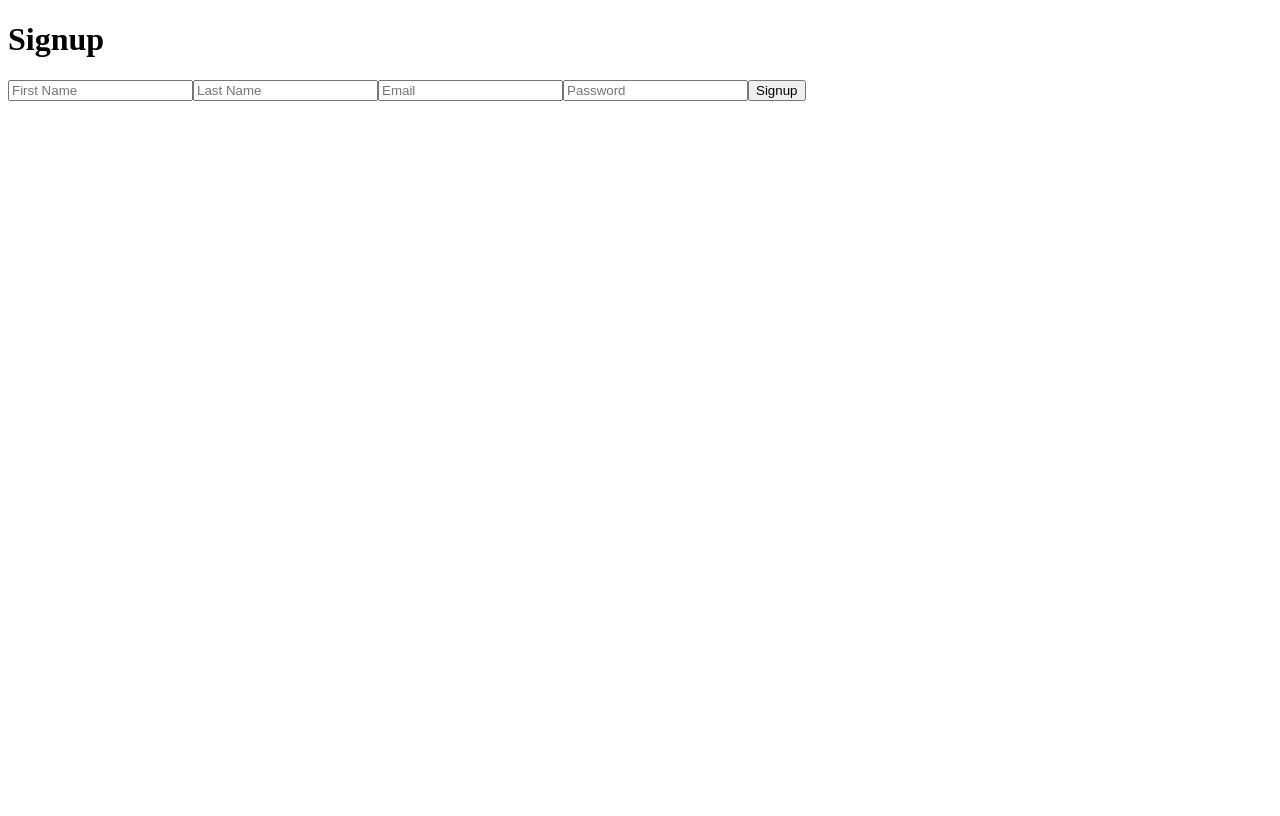
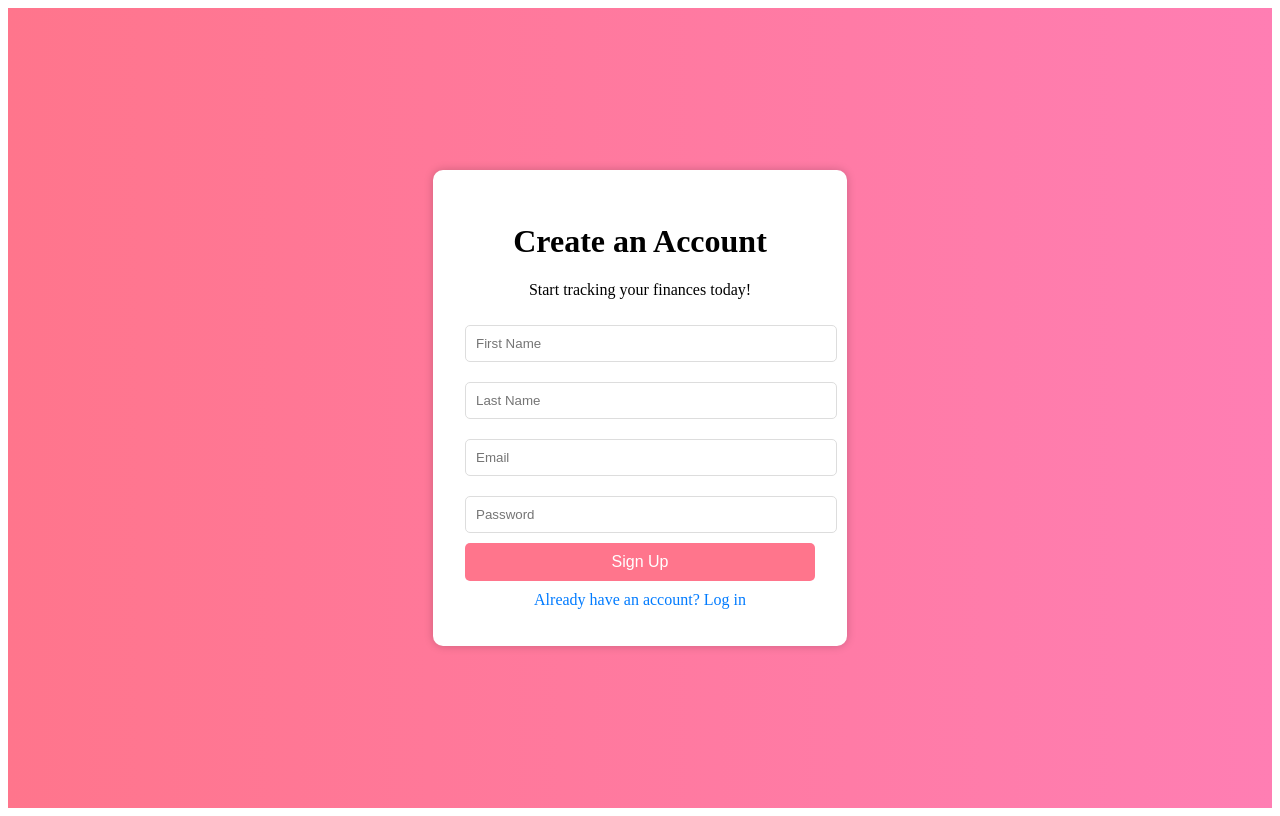
Before and after one commit to RabidPlatypus/FinanceTracker, a React (Create React App) app in the folder frontend/: page /signup in a window 1280 px wide. Built offline with nearby package versions, Linux system fonts and the light colour scheme; no server answers.

Commit message:
Login and SIgnup pages

```diff
--- a/frontend/src/App.js
+++ b/frontend/src/App.js
@@ -1,5 +1,4 @@
-import { Routes, Route } from "react-router-dom";
-import Home from "./pages/Home";
+import { Routes, Route, Navigate } from "react-router-dom";
 import Login from "./pages/Login";
 import Signup from "./pages/Signup";
 import Dashboard from "./pages/Dashboard";
@@ -7,13 +6,17 @@ import Analytics from "./pages/Analytics";
 import ProtectedRoute from "./ProtectedRoute";
 
 function App() {
+  const isAuthenticated = !!localStorage.getItem("token"); // Check if user is logged in
+
   return (
     <Routes>
-      <Route path="/" element={<Home />} />
+      {/* Redirect "/" to login if not logged in, otherwise go to dashboard */}
+      <Route path="/" element={isAuthenticated ? <Navigate to="/dashboard" /> : <Navigate to="/login" />} />
+
       <Route path="/login" element={<Login />} />
       <Route path="/signup" element={<Signup />} />
 
-      {/* Protected routes */}
+      {/* Protected Routes - Only accessible when logged in */}
       <Route element={<ProtectedRoute />}>
         <Route path="/dashboard" element={<Dashboard />} />
         <Route path="/analytics" element={<Analytics />} />
--- /dev/null
+++ b/frontend/src/pages/Login.css
@@ -0,0 +1,67 @@
+.login-container {
+    display: flex;
+    justify-content: center;
+    align-items: center;
+    height: 100vh;
+    background: linear-gradient(to right, #4facfe, #00f2fe);
+  }
+
+  .login-box {
+    background: white;
+    padding: 2rem;
+    border-radius: 10px;
+    box-shadow: 0px 0px 10px rgba(0, 0, 0, 0.2);
+    text-align: center;
+    width: 350px;
+  }
+
+  .logo {
+    width: 100px;
+    margin: 10px 0;
+  }
+
+  input {
+    width: 100%;
+    padding: 10px;
+    margin: 10px 0;
+    border: 1px solid #ddd;
+    border-radius: 5px;
+  }
+
+  button {
+    width: 100%;
+    padding: 10px;
+    background-color: #4facfe;
+    color: white;
+    border: none;
+    border-radius: 5px;
+    cursor: pointer;
+    font-size: 16px;
+  }
+
+  button:hover {
+    background-color: #00c6fb;
+  }
+
+  .error-message {
+    color: red;
+    font-size: 14px;
+  }
+
+  .login-links {
+    margin-top: 10px;
+  }
+
+  .login-links a, .login-links button {
+    display: block;
+    margin: 5px 0;
+    color: #007bff;
+    cursor: pointer;
+    border: none;
+    background: none;
+    font-size: 14px;
+  }
+
+  .login-links button:hover {
+    text-decoration: underline;
+  }
--- a/frontend/src/pages/Login.js
+++ b/frontend/src/pages/Login.js
@@ -1,31 +1,64 @@
 import { useState } from "react";
-import API from "../api"; // Import the API instance
-import { useNavigate } from "react-router-dom";
+import { Link, useNavigate } from "react-router-dom";
+import API from "../api";
+import "./Login.css"; // ✅ We'll create this CSS file for styling
 
 function Login() {
   const [email, setEmail] = useState("");
   const [password, setPassword] = useState("");
+  const [error, setError] = useState("");
   const navigate = useNavigate();
 
   const handleLogin = async (e) => {
     e.preventDefault();
+    setError(""); // Clear previous errors
+
     try {
       const { data } = await API.post("/auth/login", { email, password });
       localStorage.setItem("token", data.token);
-      navigate("/dashboard"); // Redirect to dashboard after login
-    } catch (error) {
-      alert("Invalid credentials. Try again.");
+      localStorage.setItem("user", JSON.stringify(data.user)); // Store user info
+      navigate("/dashboard"); // Redirect to dashboard
+    } catch (err) {
+      setError("Invalid email or password. Please try again.");
     }
   };
 
   return (
-    <div>
-      <h1>Login</h1>
-      <form onSubmit={handleLogin}>
-        <input type="email" placeholder="Email" value={email} onChange={(e) => setEmail(e.target.value)} />
-        <input type="password" placeholder="Password" value={password} onChange={(e) => setPassword(e.target.value)} />
-        <button type="submit">Login</button>
-      </form>
+    <div className="login-container">
+      <div className="login-box">
+        <h1>Welcome to Finance Tracker</h1>
+        <p>Track your expenses & manage budgets efficiently!</p>
+
+        {/* Logo (optional) */}
+        <img src="../logo.svg" alt="Finance Tracker" className="logo" />
+
+        {error && <p className="error-message">{error}</p>}
+
+        <form onSubmit={handleLogin}>
+          <input
+            type="email"
+            placeholder="Email"
+            value={email}
+            onChange={(e) => setEmail(e.target.value)}
+            required
+          />
+          <input
+            type="password"
+            placeholder="Password"
+            value={password}
+            onChange={(e) => setPassword(e.target.value)}
+            required
+          />
+          <button type="submit">Login</button>
+        </form>
+
+        <div className="login-links">
+          <Link to="/signup">New User? Sign Up</Link>
+          <button onClick={() => alert("Forgot Password Coming Soon!")}>
+            Forgot Password?
+          </button>
+        </div>
+      </div>
     </div>
   );
 }
--- /dev/null
+++ b/frontend/src/pages/Signup.css
@@ -0,0 +1,59 @@
+.signup-container {
+    display: flex;
+    justify-content: center;
+    align-items: center;
+    height: 100vh;
+    background: linear-gradient(to right, #ff758c, #ff7eb3);
+  }
+
+  .signup-box {
+    background: white;
+    padding: 2rem;
+    border-radius: 10px;
+    box-shadow: 0px 0px 10px rgba(0, 0, 0, 0.2);
+    text-align: center;
+    width: 350px;
+  }
+
+  input {
+    width: 100%;
+    padding: 10px;
+    margin: 10px 0;
+    border: 1px solid #ddd;
+    border-radius: 5px;
+  }
+
+  button {
+    width: 100%;
+    padding: 10px;
+    background-color: #ff758c;
+    color: white;
+    border: none;
+    border-radius: 5px;
+    cursor: pointer;
+    font-size: 16px;
+  }
+
+  button:hover {
+    background-color: #ff7eb3;
+  }
+
+  .error-message {
+    color: red;
+    font-size: 14px;
+  }
+
+  .signup-links {
+    margin-top: 10px;
+  }
+
+  .signup-links a {
+    display: block;
+    margin: 5px 0;
+    color: #007bff;
+    text-decoration: none;
+  }
+
+  .signup-links a:hover {
+    text-decoration: underline;
+  }
--- a/frontend/src/pages/Signup.js
+++ b/frontend/src/pages/Signup.js
@@ -1,6 +1,7 @@
 import { useState } from "react";
-import API from "../api"; // Import API service
-import { useNavigate } from "react-router-dom";
+import { Link, useNavigate } from "react-router-dom";
+import API from "../api";
+import "./Signup.css"; // ✅ We'll create this CSS file for styling
 
 function Signup() {
   const [form, setForm] = useState({
@@ -9,6 +10,7 @@ function Signup() {
     email: "",
     password: "",
   });
+  const [error, setError] = useState("");
   const navigate = useNavigate();
 
   const handleChange = (e) => {
@@ -17,24 +19,66 @@ function Signup() {
 
   const handleSignup = async (e) => {
     e.preventDefault();
+    setError(""); // Clear previous errors
+
     try {
-      await API.post("/auth/signup", form);
-      navigate("/login"); // Redirect to login after signup
-    } catch (error) {
-      alert("Signup failed. Try again.");
+      const { data } = await API.post("/auth/signup", form);
+      localStorage.setItem("token", data.token);
+      localStorage.setItem("user", JSON.stringify(data.user)); // Store user info
+      navigate("/dashboard"); // Redirect to dashboard
+    } catch (err) {
+      setError("Signup failed. This email may already be in use.");
     }
   };
 
   return (
-    <div>
-      <h1>Signup</h1>
-      <form onSubmit={handleSignup}>
-        <input type="text" name="firstName" placeholder="First Name" value={form.firstName} onChange={handleChange} />
-        <input type="text" name="lastName" placeholder="Last Name" value={form.lastName} onChange={handleChange} />
-        <input type="email" name="email" placeholder="Email" value={form.email} onChange={handleChange} />
-        <input type="password" name="password" placeholder="Password" value={form.password} onChange={handleChange} />
-        <button type="submit">Signup</button>
-      </form>
+    <div className="signup-container">
+      <div className="signup-box">
+        <h1>Create an Account</h1>
+        <p>Start tracking your finances today!</p>
+
+        {error && <p className="error-message">{error}</p>}
+
+        <form onSubmit={handleSignup}>
+          <input
+            type="text"
+            name="firstName"
+            placeholder="First Name"
+            value={form.firstName}
+            onChange={handleChange}
+            required
+          />
+          <input
+            type="text"
+            name="lastName"
+            placeholder="Last Name"
+            value={form.lastName}
+            onChange={handleChange}
+            required
+          />
+          <input
+            type="email"
+            name="email"
+            placeholder="Email"
+            value={form.email}
+            onChange={handleChange}
+            required
+          />
+          <input
+            type="password"
+            name="password"
+            placeholder="Password"
+            value={form.password}
+            onChange={handleChange}
+            required
+          />
+          <button type="submit">Sign Up</button>
+        </form>
+
+        <div className="signup-links">
+          <Link to="/login">Already have an account? Log in</Link>
+        </div>
+      </div>
     </div>
   );
 }
```
